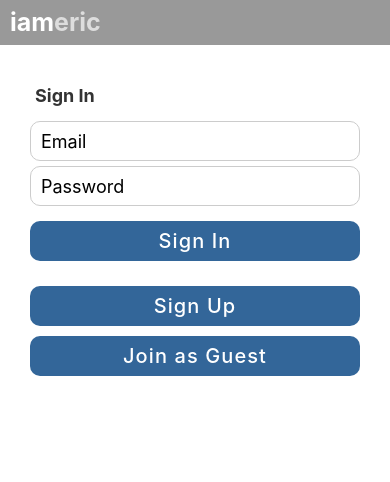
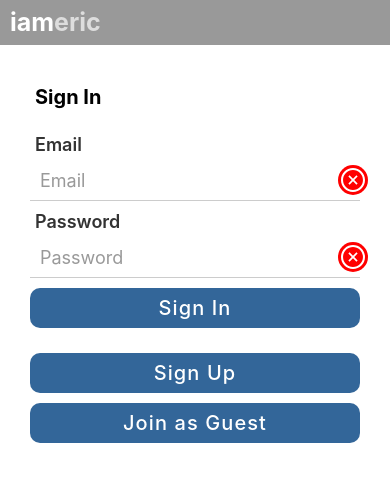
Before and after one commit to ezivnuska/iameric.me, a React Native app: screen /auth in a window 390 px wide. Shown: the top 482 px of the page. Built offline with nearby package versions, Linux system fonts and the light colour scheme.

Commit message:
updates to sign in form and process

```diff
--- a/src/components/ButtonPrimary.js
+++ b/src/components/ButtonPrimary.js
@@ -5,7 +5,7 @@ import {
 } from 'react-native'
 import defaultStyles from '../styles'
 
-const ButtonPrimary = ({ label, onPress, altLabel = null, disabled = false }) => {
+const ButtonPrimary = ({ label, onPress, disabled = false }) => {
 
     const handlePress = async () => {
         // do stuff
@@ -19,7 +19,7 @@ const ButtonPrimary = ({ label, onPress, altLabel = null, disabled = false }) =>
             disabled={disabled}
         >
             <Text style={[defaultStyles.buttonLabel, disabled ? defaultStyles.buttonLabelDisabled : null]}>
-                {disabled ? altLabel || label : label}
+                {label}
             </Text>
 
         </TouchableOpacity>
--- /dev/null
+++ b/src/components/FormInput.js
@@ -0,0 +1,52 @@
+import React, { useState } from 'react'
+import {
+    StyleSheet,
+	Text,
+	TextInput,
+    View,
+} from 'react-native'
+import { FormInputStatusIcon } from '.'
+import defaultStyles from '../styles'
+
+const FormInput = ({ isLoading, isValid, label, onChange, ...props }) => {
+
+    const [inputValue, setInputValue] = useState('')
+
+    const onChangeText = value => {
+        setInputValue(value)
+        onChange(value)
+    }
+
+    return (
+        <View style={styles.container}>
+            <Text style={defaultStyles.label}>{label}</Text>
+            <View style={defaultStyles.inputContainer}>
+                <TextInput
+                    style={[defaultStyles.input]}
+                    // onBlur={onBlur}
+                    onChangeText={onChangeText}
+                    value={inputValue}
+                    {...props}
+                />
+                <View style={defaultStyles.inputStatusIconContainer}>
+                    <FormInputStatusIcon
+                        isLoading={isLoading}
+                        isValid={isValid}
+                    />
+                </View>
+            </View>
+        </View>
+    )
+}
+
+export default FormInput
+
+const styles = StyleSheet.create({
+    container: {
+
+    },
+    dirty: {
+        borderWidth: 1,
+        borderColor: 'red',
+    }
+})
--- /dev/null
+++ b/src/components/FormInputStatusIcon.js
@@ -0,0 +1,48 @@
+import React from 'react'
+import {
+    StyleSheet,
+    View,
+} from 'react-native'
+import {
+    CloseCircleOutlined,
+    CheckCircleOutlined,
+    SyncOutlined,
+} from '@ant-design/icons'
+import defaultStyles from '../styles'
+
+const FormInputStatusIcon = ({ isLoading, isValid, ...props }) => isLoading ? (
+    <View style={[defaultStyles.inputStatusIconBackground, styles.loading]}>
+        <SyncOutlined spin style={defaultStyles.inputStatusIcon} />
+    </View>
+) : isValid ? (
+    <View style={[defaultStyles.inputStatusIconBackground, styles.valid]}>
+        <CheckCircleOutlined style={defaultStyles.inputStatusIcon} />
+    </View>
+) : (
+    <View style={[defaultStyles.inputStatusIconBackground, styles.invalid]}>
+        <CloseCircleOutlined style={defaultStyles.inputStatusIcon}  />
+    </View>
+)
+
+export default FormInputStatusIcon
+
+const styles = StyleSheet.create({
+    loading: {
+        width: 30,
+        height: 30,
+        borderRadius: 15,
+        backgroundColor: 'gray',
+    },
+    valid: {
+        width: 30,
+        height: 30,
+        borderRadius: 15,
+        backgroundColor: 'green',
+    },
+    invalid: {
+        width: 30,
+        height: 30,
+        borderRadius: 15,
+        backgroundColor: 'red',
+    },
+})
--- a/src/components/SignInForm.js
+++ b/src/components/SignInForm.js
@@ -5,6 +5,9 @@ import {
 	TouchableOpacity,
     View,
 } from 'react-native'
+import {
+	FormInput,
+} from '.'
 import AsyncStorage from '@react-native-async-storage/async-storage'
 import axios from 'axios'
 import { AppContext } from '../AppContext'
@@ -19,94 +22,121 @@ const SignInForm = ({ updateStatus, setUser }) => {
         dispatch,
     } = useContext(AppContext)
 
+	const [formReady, setFormReady] = useState(false)
     const [email, setEmail] = useState('')
 	const [password, setPassword] = useState('')
 	const [loading, setLoading] = useState(false)
-
-    const onChangeEmail = value => setEmail(value)
-	const onChangePassword = value => setPassword(value)
+	const [invalid, setInvalid] = useState(null)
+	const [verifiedUser, setVerifiedUser] = useState(null)
 
 	useEffect(() => {
-		const getEmail = async () => {
+		initForm()
+	}, [])
+
+	const initForm = async () => {
+		const localEmail = await getEmailFromStorage()
+		if (localEmail) setEmail(localEmail)
+		setFormReady(true)
+	}
+
+	const getEmailFromStorage = async () =>
 		await AsyncStorage
 			.getItem('email')
-				.then(result => {
-					if (!result) return console.log('no email found in local storage')
-					setEmail(result)
+			.then(localEmail => localEmail)
+
+	useEffect(() => {
+		if (verifiedUser) setUser(verifiedUser)
+	}, [verifiedUser])
+
+	const authenticateUser = async () => {
+		setLoading(true)
+		const user = await verifyUser()
+		setLoading(false)
+		storeEmail(email)
+		setVerifiedUser(user)
+		setPassword('')
+	}
+
+	const verifyUser = async () => await axios
+		.post('/api/signin', { email, password })
+		.then(({ data }) => {
+			const { msg, user } = data
+			if (msg) console.log('signin message:', msg)
+			return user
 		})
-		}
-		getEmail()
-	}, [])
-
-	const sendData = async user => {
-		updateStatus('Storing email...')
-		setLoading(true)
-		await AsyncStorage
-			.setItem('email', user.email)
-			.then(() => {
-				updateStatus('Email stored.')
-				setEmail(user.email)
+		.catch(err => {
+			console.log('Error signing in.', err)
+			return null
 		})
 
-		updateStatus('Attempting sign in...')
-		axios
-			.post('/api/signin', user)
+	const storeEmail = async email => {
+		try {
+			await AsyncStorage.setItem('email', email)
+		} catch (err) {
+			console.log('Error storing email.', err)
+		}
+	}
+
+	const validateEmail = async email => await axios
+		.post('/api/user/get', { email })
 		.then(({ data }) => {
-				setLoading(false)
-				const { err, user } = data
-				if (err) {
-					return updateStatus(err)
-				}
-				if (user) {
-					updateStatus('Sign in successful.')
-					setUser(user)
-				}
+			const { err, msg, user } = data
+			if (err) console.log('Error getting user from email.', err)
+			if (!user) console.log('Could not find user with email:', email)
+			return user !== null
 		})
 		.catch(err => {
-				updateStatus('Error signing in.')
-				setLoading(false)
-				console.log('Error signing in.', err)
+			console.log('Error getting user', err)
+			return false
 		})
-	}
 
-	const onSubmit = () => {
+	const onSubmit = async () => {
 
 		if (!email.length || !password.length)
 			updateStatus('Email and password are required.')
 
-		sendData({ email, password })
+
+		authenticateUser()
 	}
+
+	const isValidEmail = () =>  email.match(
+		/^(([^<>()[\]\\.,;:\s@\"]+(\.[^<>()[\]\\.,;:\s@\"]+)*)|(\".+\"))@((\[[0-9]{1,3}\.[0-9]{1,3}\.[0-9]{1,3}\.[0-9]{1,3}\])|(([a-zA-Z\-0-9]+\.)+[a-zA-Z]{2,}))$/
+	)
 
     return (
         <View style={defaultStyles.form}>
 
             <Text style={defaultStyles.title}>Sign In</Text>
 
-            <TextInput
-                style={defaultStyles.input}
-                // onBlur={onBlur}
-                onChangeText={onChangeEmail}
+			<FormInput
+				label='Email'
 				value={email}
+				onChange={value => setEmail(value)}
 				placeholder='Email'
 				textContentType='emailAddress'
 				autoCapitalize='none'
 				keyboardType='email-address'
+				style={defaultStyles.input}
+				isLoading={loading}
+				isValid={isValidEmail()}
 			/>
 
-            <TextInput
-                style={defaultStyles.input}
-                // onBlur={onBlur}
-                onChangeText={onChangePassword}
+			<FormInput
+				label='Password'
 				value={password}
+				onChange={value => setPassword(value)}
 				placeholder='Password'
 				textContentType='password'
+				autoCapitalize='none'
 				secureTextEntry={true}
+				style={defaultStyles.input}
+				isLoading={loading}
+				isValid={password.length > 0}
 			/>
 
 			<ButtonPrimary
 				disabled={loading}
-				label='Sign In'
-				altLabel='Signing in...'
+				label={loading ? 'Signing in...' : 'Sign In'}
 				onPress={onSubmit}
 			/>
 
--- a/src/components/index.js
+++ b/src/components/index.js
@@ -11,6 +11,8 @@ import EntryDisplay from './EntryDisplay'
 import EntryList from './EntryList'
 import EntryListItem from './EntryListItem'
 import FeedbackForm from './FeedbackForm'
+import FormInput from './FormInput'
+import FormInputStatusIcon from './FormInputStatusIcon'
 import GuestSigninButton from './GuestSigninButton'
 import FileSelector from './FileSelector'
 import HoverableView from './HoverableView'
@@ -47,8 +49,9 @@ export {
     EntryList,
     EntryListItem,
     FileSelector,
-    FeedbackForm,
     GuestSigninButton,
+    FormInput,
+    FormInputStatusIcon,
     HoverableView,
     ImageDisplay,
     ImageLoader,
--- a/src/screens/AuthScreen.js
+++ b/src/screens/AuthScreen.js
@@ -33,18 +33,10 @@ const AuthScreen = ({ navigation, ...props }) => {
 
     const setUser = user => {
         if (!user) console.log('Error storing user')
-        updateStatus('Storing user in cookie...')
         AsyncStorage
             .setItem('userToken', user.token)
-            .then(() => {
-                updateStatus('User saved.')
-                dispatch({ type: 'SET_USER', user })
-                // navigate('home')
-            })
-            .catch(err => {
-                updateStatus('Error storing user.')
-                console.log('Erro saving user to local storage:', err)
-        })
+            .then(() => dispatch({ type: 'SET_USER', user }))
+            .catch(err => console.log('Error saving user to local storage:', err))
     }
 
     const renderForm = () => {
--- a/src/styles/index.js
+++ b/src/styles/index.js
@@ -1,5 +1,6 @@
 import {
     Dimensions,
+	Platform,
     StyleSheet,
 } from 'react-native'
 
@@ -17,9 +18,9 @@ export default StyleSheet.create({
         color: '#0000ff',
     },
     title: {
-        fontSize: 18,
+        fontSize: 20,
         fontWeight: 700,
-        color: '#333',
+        color: '#000',
         marginBottom: 15,
         marginLeft: 5,
     },
@@ -34,23 +35,48 @@ export default StyleSheet.create({
 		paddingBottom: 15,
 	},
 	label: {
-		fontSize: 20,
+		fontSize: 18,
 		fontWeight: '600',
 		padding: 5,
-		color: '#fff',
+		color: '#333',
 		marginTop: 5,
 	},
+	inputContainer: {
+		display: 'flex',
+		flexDirection: 'row',
+		borderBottomWidth: 1,
+		borderBottomColor: '#ccc',
+	},
 	input: {
+		flex: 1,
+		flexGrow: 1,
 		height: 40,
 		color: '#000',
 		paddingHorizontal: 10,
 		fontSize: 18,
 		lineHeight: 23,
 		backgroundColor: '#fff',
-		borderWidth: 1,
-		borderColor: '#ccc',
-		marginBottom: 5,
-		borderRadius: 10,
+		outlineWidth: 0,
+		placeholderTextColor: '#999',
+	},
+	inputStatusIconContainer: {
+		display: 'flex',
+		flexDirection: 'row',
+		alignItems: 'center',
+		flex: 1,
+		flexGrow: 0,
+		flexBasis: 'auto',
+	},
+	inputStatusIconBackground: {
+		padding: 3,
+		width: 24,
+		height: 24,
+		borderRadius: 12,
+		overflow: 'hidden',
+	},
+	inputStatusIcon: {
+		color: '#fff',
+        fontSize: 24,
 	},
 	rootError: {
 		color: 'red',
```
Also changed, not shown: server.js (+93 -57 lines). Lines whose indentation alone changed are shown as unchanged.
